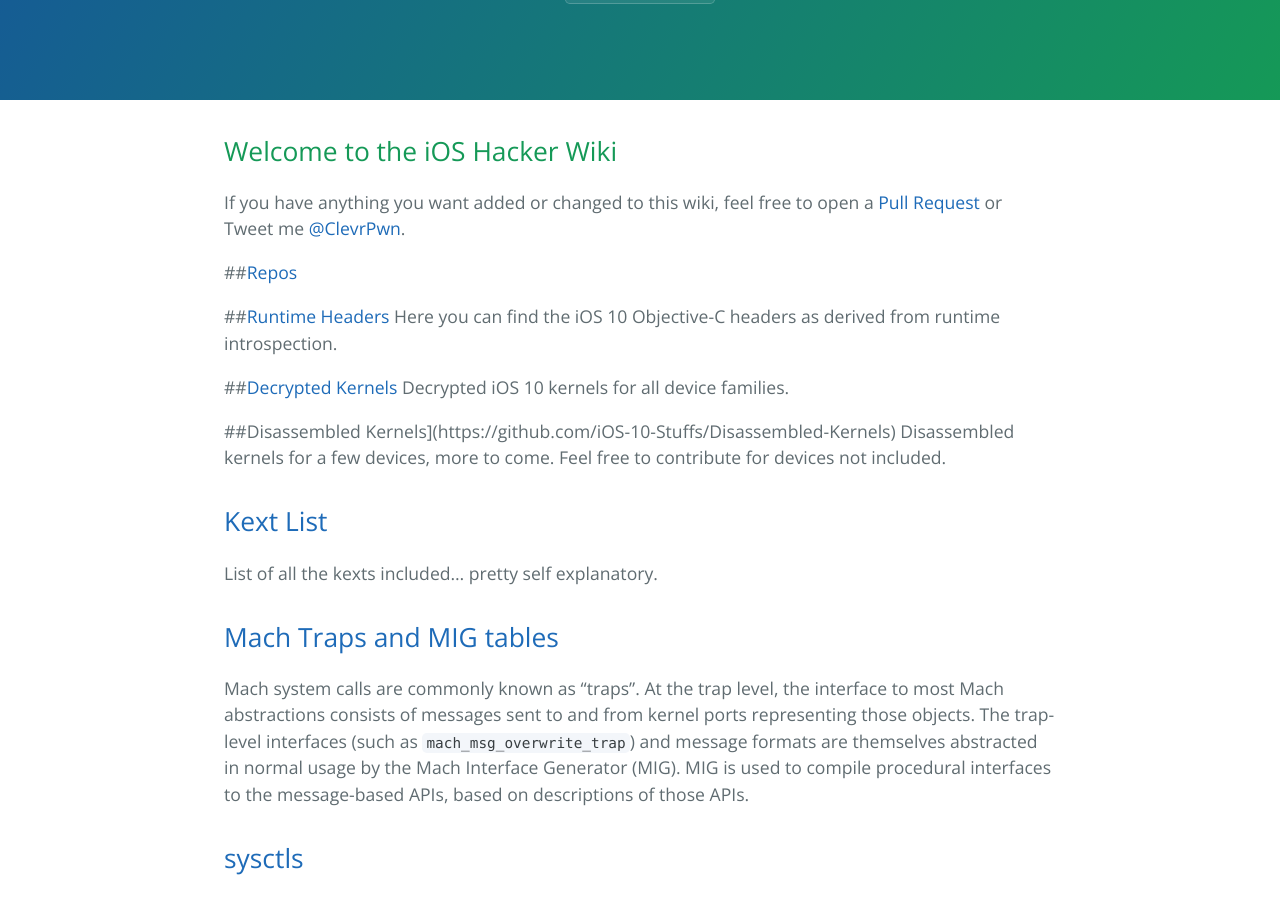
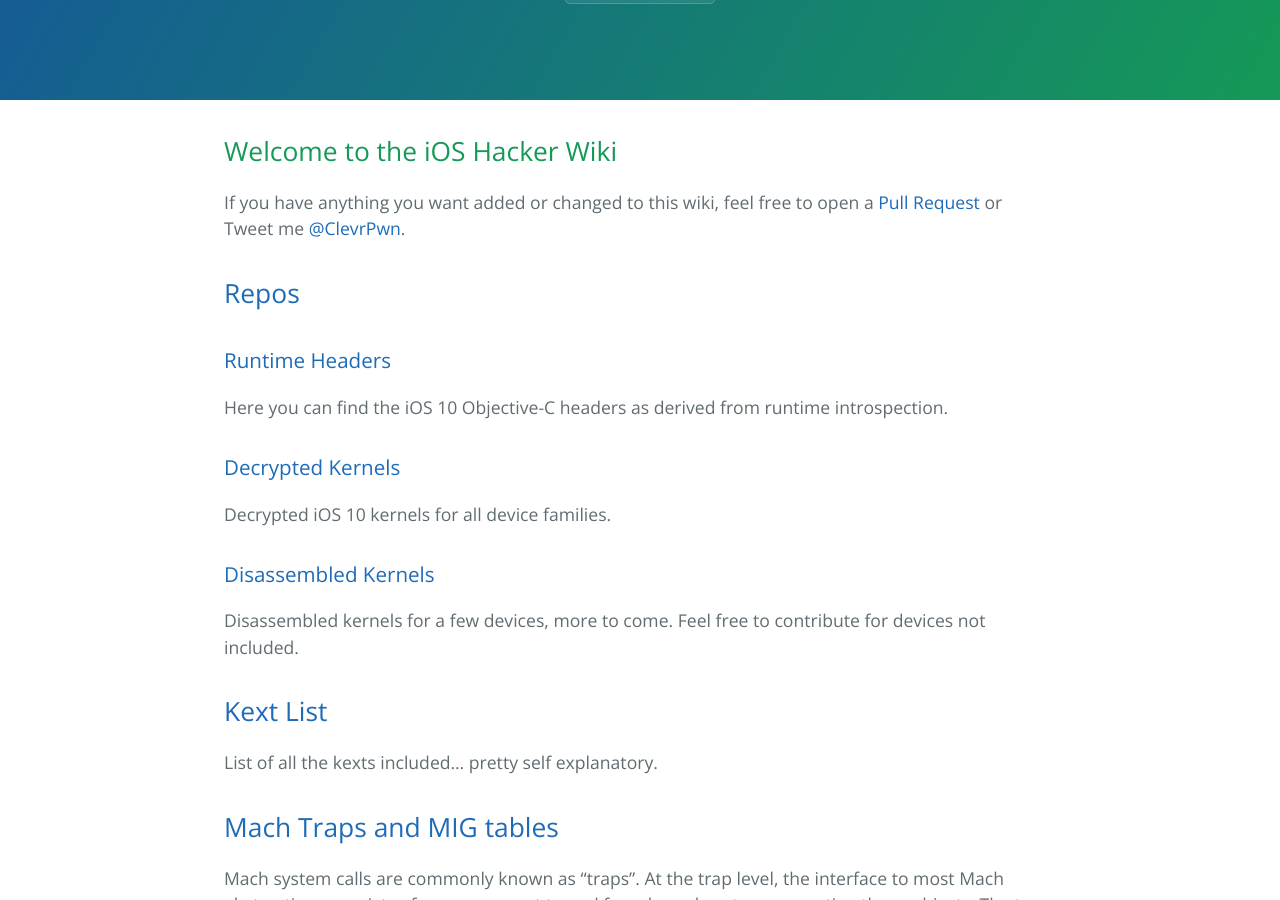
Before and after one commit to iOS-10-Stuffs/ios-10-stuffs.github.io, a Jekyll site: the page built from index.md, in a window 1280 px wide and 900 px high, scrolled down 206 px. Built offline with Jekyll 4.4.1, drawn with Linux system fonts in a browser that asks for light colours.

Commit message:
Update index.md

```diff
--- a/index.md
+++ b/index.md
@@ -3,15 +3,15 @@
 title: Home
 ---
 
-##[Repos](https://github.com/iOS-10-Stuffs)
+## [Repos](https://github.com/iOS-10-Stuffs)
 
-##[Runtime Headers](https://github.com/iOS-10-Stuffs/iOS10-Runtime-Headers)
+### [Runtime Headers](https://github.com/iOS-10-Stuffs/iOS10-Runtime-Headers)
 Here you can find the iOS 10 Objective-C headers as derived from runtime introspection.
 
-##[Decrypted Kernels](https://github.com/iOS-10-Stuffs/Decrypted-Kernels)
+### [Decrypted Kernels](https://github.com/iOS-10-Stuffs/Decrypted-Kernels)
 Decrypted iOS 10 kernels for all device families.
 
-##Disassembled Kernels](https://github.com/iOS-10-Stuffs/Disassembled-Kernels)
+### [Disassembled Kernels](https://github.com/iOS-10-Stuffs/Disassembled-Kernels)
 Disassembled kernels for a few devices, more to come. Feel free to contribute for devices not included.
 
 ## [Kext List](kext-list/)
```
